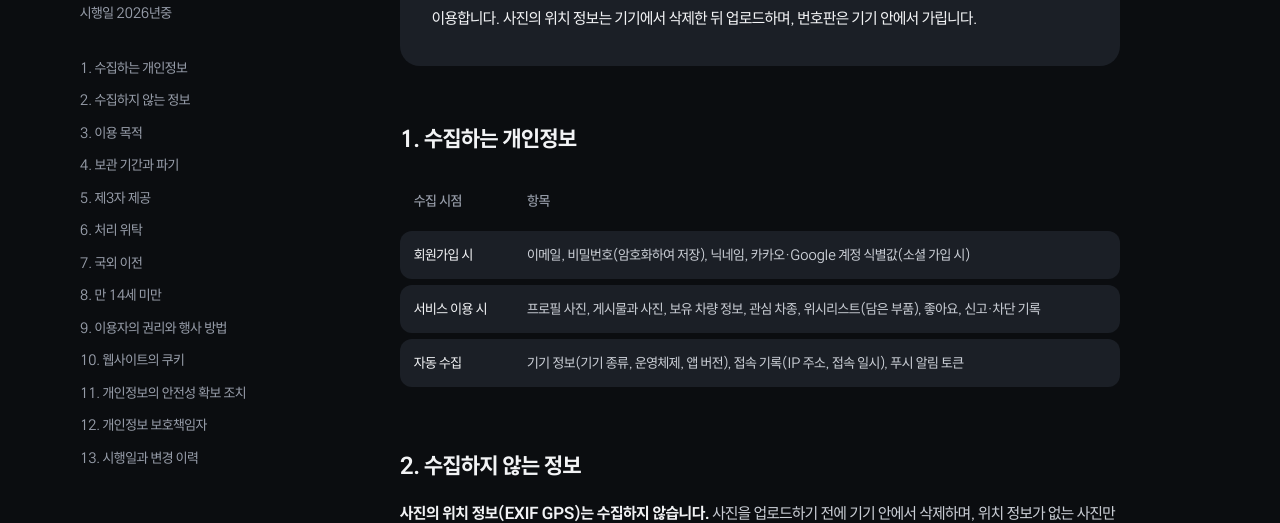
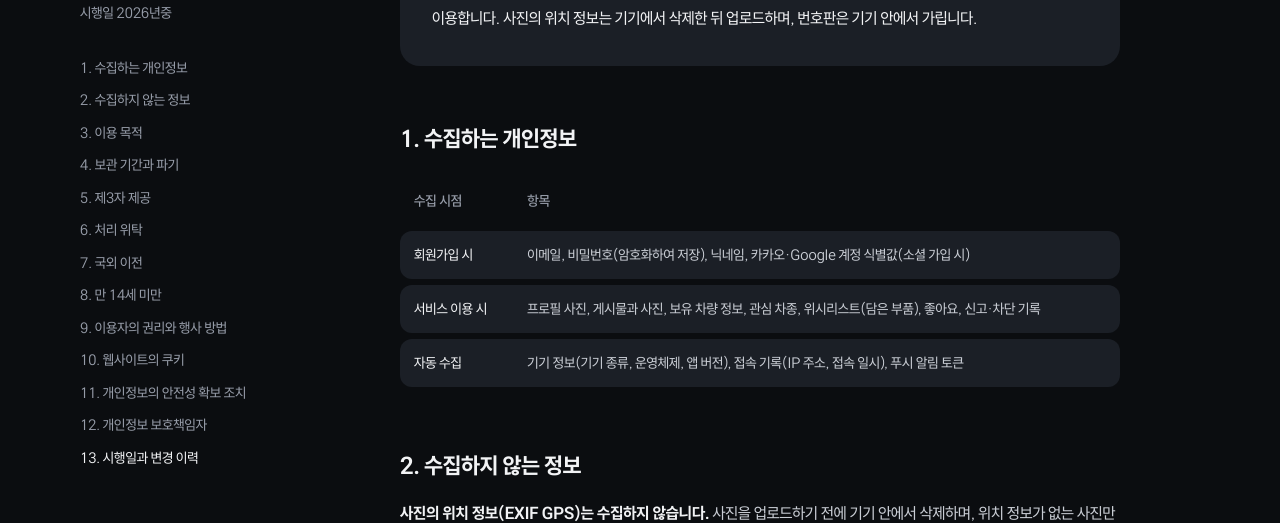
Before and after one commit to ijiri-app/web, a Next.js app: page /privacy in a window 1280 px wide. Shown: the part 202-725 px from the top of the page. Built offline with nearby package versions, Linux system fonts and the light colour scheme; no server answers.

Commit message:
feat: 정책 문서 목차에 현재 조항 표시
스크롤 위치를 따라 보고 있는 조항의 목차 글씨를 흰색으로 바꾼다.

Closes #110

```diff
--- a/src/components/legal/LegalPage.tsx
+++ b/src/components/legal/LegalPage.tsx
@@ -1,5 +1,6 @@
 import Link from "next/link";
 import { SiteFooter } from "@/components/landing/SiteFooter";
+import { LegalToc } from "@/components/legal/LegalToc";
 import { SITE_NAME } from "@/lib/brand";
 import { legal } from "@/lib/legal";
 import { SITE_URL } from "@/lib/stores";
@@ -85,17 +86,7 @@ export function LegalPage({
           <aside className="lg:sticky lg:top-28 lg:self-start">
             <h1 className="text-[32px] leading-[1.2] font-bold tracking-[-0.03em] md:text-[40px]">{title}</h1>
             <p className="mt-3 text-[15px] text-text-3">시행일 {effective}</p>
-            <nav aria-label="목차" className="mt-8 hidden lg:block">
-              <ol className="flex flex-col gap-2.5 text-[15px] text-text-3">
-                {sections.map((s) => (
-                  <li key={s.id}>
-                    <a href={`#${s.id}`} className={`rounded transition-colors hover:text-text-1 ${focusRing}`}>
-                      {s.title}
-                    </a>
-                  </li>
-                ))}
-              </ol>
-            </nav>
+            <LegalToc items={sections.map(({ id, title }) => ({ id, title }))} />
           </aside>
 
           <article className="legal max-w-[720px]">
--- /dev/null
+++ b/src/components/legal/LegalToc.tsx
@@ -0,0 +1,55 @@
+"use client";
+
+import { useEffect, useState } from "react";
+
+/** 제목이 화면 위에서 이만큼 안으로 들어오면 그 조항을 보고 있는 것으로 친다. 목차를 눌러 도착한 위치(scroll-mt-24)보다 조금 아래 */
+const READ_LINE = 120;
+
+/** 문서 왼쪽 목차. 지금 보고 있는 조항을 밝게 표시한다 */
+export function LegalToc({ items }: { items: { id: string; title: string }[] }) {
+  const [active, setActive] = useState<string | undefined>(items[0]?.id);
+
+  useEffect(() => {
+    let frame = 0;
+    const update = () => {
+      frame = 0;
+      let current = items[0]?.id;
+      for (const { id } of items) {
+        const el = document.getElementById(id);
+        if (el && el.getBoundingClientRect().top <= READ_LINE) current = id;
+      }
+      // 화면이 길어 마지막 조항이 위까지 못 올라와도 끝까지 내리면 마지막으로 표시한다
+      const atEnd = window.innerHeight + window.scrollY >= document.documentElement.scrollHeight - 2;
+      setActive(atEnd ? items.at(-1)?.id : current);
+    };
+    const schedule = () => {
+      frame ||= requestAnimationFrame(update);
+    };
+    schedule();
+    window.addEventListener("scroll", schedule, { passive: true });
+    window.addEventListener("resize", schedule);
+    return () => {
+      cancelAnimationFrame(frame);
+      window.removeEventListener("scroll", schedule);
+      window.removeEventListener("resize", schedule);
+    };
+  }, [items]);
+
+  return (
+    <nav aria-label="목차" className="mt-8 hidden lg:block">
+      <ol className="flex flex-col gap-2.5 text-[15px] text-text-3">
+        {items.map((s) => (
+          <li key={s.id}>
+            <a
+              href={`#${s.id}`}
+              aria-current={s.id === active ? "location" : undefined}
+              className={`rounded transition-colors hover:text-text-1 focus-visible:outline-2 focus-visible:outline-offset-4 focus-visible:outline-accent ${s.id === active ? "text-text-1" : ""}`}
+            >
+              {s.title}
+            </a>
+          </li>
+        ))}
+      </ol>
+    </nav>
+  );
+}
```
